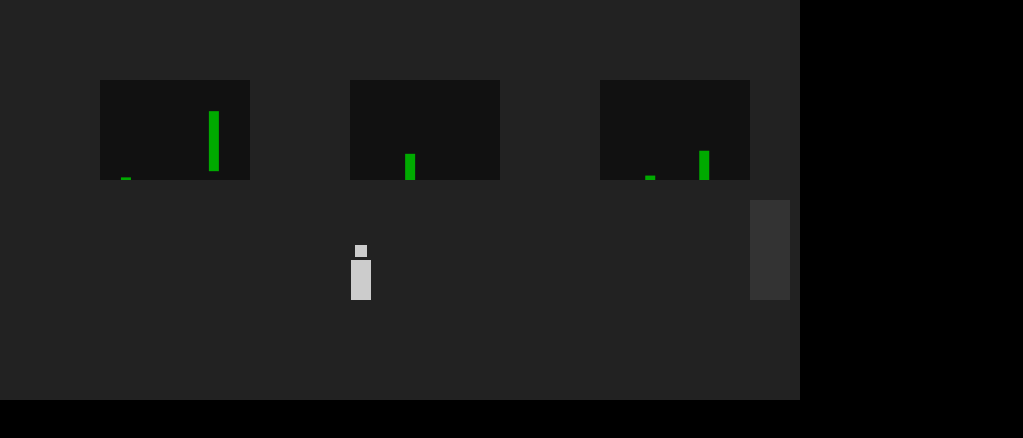
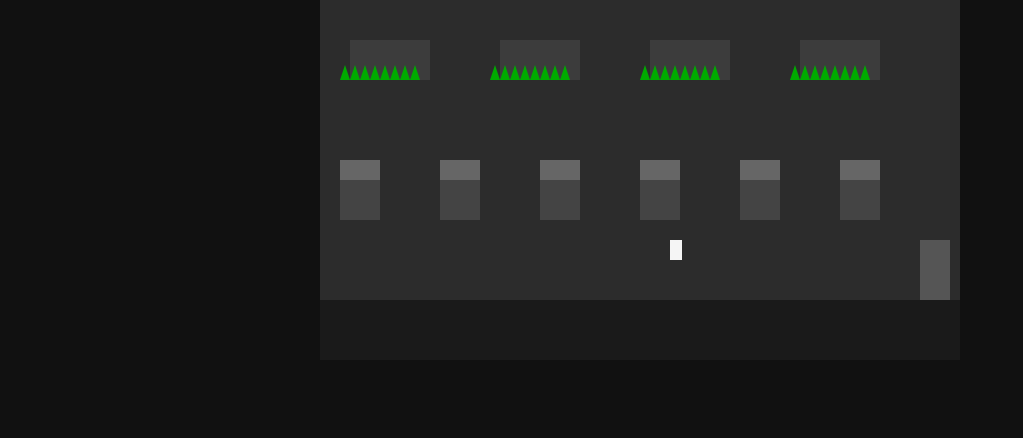
Before and after one commit to FSH101/DeadTrain, a plain HTML site: page draw.html in a window 1280 px wide. Shown: the whole page, without its empty margins (0-1023 px from the left). Drawn offline with Linux system fonts and the light colour scheme.

Commit message:
Update draw.html

```diff
--- a/draw.html
+++ b/draw.html
@@ -2,21 +2,22 @@
 <html lang="ru">
 <head>
   <meta charset="UTF-8" />
-  <title>Призрачная электричка — Переход</title>
+  <title>Призрачная электричка</title>
   <style>
     body {
       margin: 0;
-      background: black;
-      overflow: hidden;
+      background: #111;
     }
     canvas {
       display: block;
+      margin: 0 auto;
+      background-color: #1b1b1b;
       image-rendering: pixelated;
     }
   </style>
 </head>
 <body>
-  <canvas id="trainCanvas" width="800" height="400"></canvas>
+<canvas id="trainCanvas" width="640" height="360"></canvas>
 
 <script>
   const canvas = document.getElementById("trainCanvas");
@@ -25,95 +26,80 @@
   const WIDTH = canvas.width;
   const HEIGHT = canvas.height;
 
-    let personX = 50;
-    const personY = 300;
-    let doorOpen = false;
-    let fade = 0;
   let frame = 0;
 
-    const trees = Array.from({length: 10}, (_, i) => ({
-      x: i * 150 + 200,
-      y: 100 + Math.random() * 100,
-      speed: 0.5 + Math.random() * 0.5
-    }));
+  // Параметры персонажа
+  let person = {
+    x: 50,
+    y: 240,
+    width: 12,
+    height: 20,
+    color: "#f5f5f5"
+  };
 
   function drawBackground() {
-      // Стены
-      ctx.fillStyle = "#222";
+    // Внутренние стены
+    ctx.fillStyle = "#2c2c2c";
     ctx.fillRect(0, 0, WIDTH, HEIGHT);
 
-      // Окна
-      ctx.fillStyle = "#111";
-      ctx.fillRect(100, 80, 150, 100);
-      ctx.fillRect(350, 80, 150, 100);
-      ctx.fillRect(600, 80, 150, 100);
+    // Пол
+    ctx.fillStyle = "#1a1a1a";
+    ctx.fillRect(0, HEIGHT - 60, WIDTH, 60);
 
-      // Лес за окнами
-      ctx.save();
-      ctx.beginPath();
-      ctx.rect(100, 80, 150, 100);
-      ctx.rect(350, 80, 150, 100);
-      ctx.rect(600, 80, 150, 100);
-      ctx.clip();
-
-      for (const tree of trees) {
-        ctx.fillStyle = "#0a0";
-        ctx.fillRect(tree.x, tree.y, 10, 60);
+    // Окна с пейзажем
+    for (let i = 0; i < 4; i++) {
+      let wx = 30 + i * 150;
+      ctx.fillStyle = "#3c3c3c";
+      ctx.fillRect(wx, 40, 80, 40);
+      drawForest(wx, 40);
     }
 
-      ctx.restore();
+    // Сидения
+    for (let i = 0; i < 6; i++) {
+      let sx = 20 + i * 100;
+      ctx.fillStyle = "#444";
+      ctx.fillRect(sx, 180, 40, 40);
+      ctx.fillStyle = "#666";
+      ctx.fillRect(sx, 160, 40, 20);
+    }
 
     // Дверь
-      if (!doorOpen) {
-        ctx.fillStyle = "#333";
-        ctx.fillRect(750, 200, 40, 100);
+    ctx.fillStyle = "#555";
+    ctx.fillRect(WIDTH - 40, HEIGHT - 120, 30, 60);
+  }
+
+  function drawForest(wx, wy) {
+    ctx.fillStyle = "#0a0";
+    for (let i = 0; i < 8; i++) {
+      let tx = wx + (frame % 80) - i * 10;
+      ctx.beginPath();
+      ctx.moveTo(tx, wy + 40);
+      ctx.lineTo(tx + 5, wy + 25);
+      ctx.lineTo(tx + 10, wy + 40);
+      ctx.fill();
     }
   }
 
   function drawPerson() {
-      ctx.fillStyle = "#ccc";
-      // Тело
-      ctx.fillRect(personX, personY - 40, 20, 40);
-      // Голова
-      ctx.fillRect(personX + 4, personY - 55, 12, 12);
+    ctx.fillStyle = person.color;
+    ctx.fillRect(person.x, person.y, person.width, person.height);
   }
 
-    function drawFade() {
-      if (fade > 0) {
-        ctx.fillStyle = `rgba(0, 0, 0, ${fade})`;
-        ctx.fillRect(0, 0, WIDTH, HEIGHT);
+  function update() {
+    // Двигаем персонажа
+    if (person.x < WIDTH - 60) {
+      person.x += 1;
+    } else {
+      // Дверь открывается (эффект исчезновения)
+      person.color = "rgba(255,255,255,0.2)";
     }
   }
 
-    function update() {
-      // Движение леса
-      for (const tree of trees) {
-        tree.x -= tree.speed;
-        if (tree.x < 100) tree.x = 800 + Math.random() * 100;
-      }
-
-      // Движение персонажа
-      if (personX < 740) {
-        personX += 1;
-      } else {
-        doorOpen = true;
-        fade += 0.01;
-        if (fade >= 1) {
-          // Здесь можно вызвать переход к следующему вагону
-        }
-      }
-    }
-
-    function render() {
+  function loop() {
     ctx.clearRect(0, 0, WIDTH, HEIGHT);
     drawBackground();
     drawPerson();
-      drawFade();
-    }
-
-    function loop() {
     update();
-      render();
     frame++;
     requestAnimationFrame(loop);
   }
```
Lines whose indentation alone changed are shown as unchanged.
